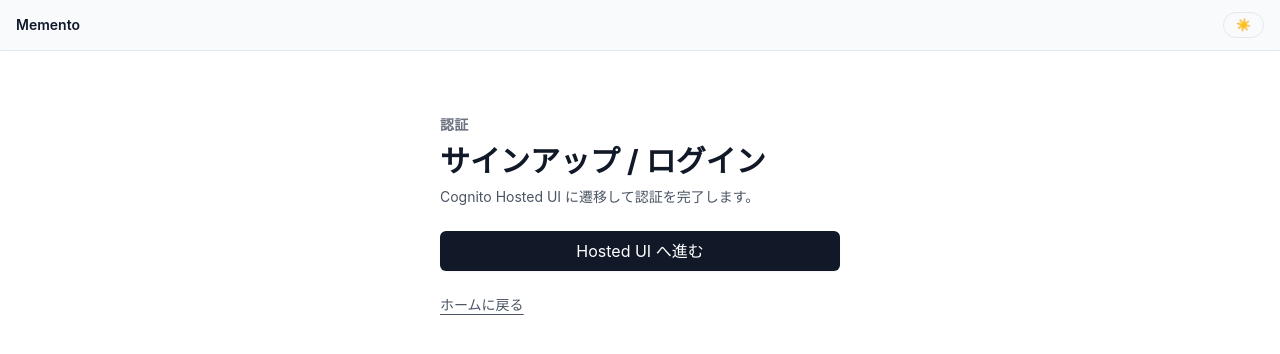
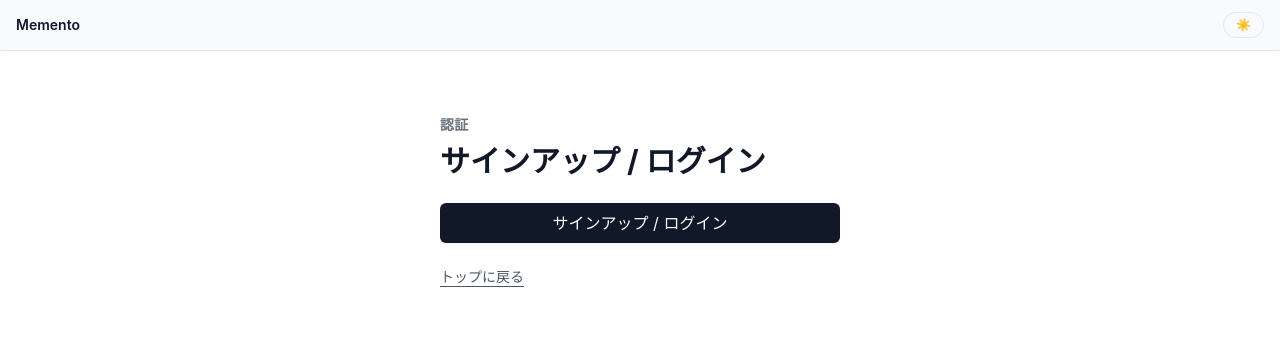
Before and after one commit to katsuki-ishii/memento, a Vue app in the folder frontend/: page /auth/start in a window 1280 px wide. Shown: the top 354 px of the page. Built offline with nearby package versions, Linux system fonts and the light colour scheme.

Commit message:
refactor: 認証ページのUI/UXを改善
- 技術用語を含む説明文を削除
- ボタンラベルを「Hosted UI へ進む」から「サインアップ / ログイン」に変更
- リンクテキストを「ホームに戻る」から「トップに戻る」に変更

```diff
--- a/frontend/src/views/auth/AuthStart.vue
+++ b/frontend/src/views/auth/AuthStart.vue
@@ -9,17 +9,16 @@
       <header class="space-y-2">
         <p class="text-sm font-semibold uppercase tracking-wide text-gray-500">認証</p>
         <h1 class="text-3xl font-bold">サインアップ / ログイン</h1>
-        <p class="text-sm text-gray-600">Cognito Hosted UI に遷移して認証を完了します。</p>
       </header>
       <!-- 認証開始ボタン -->
       <button
         class="rounded-md bg-gray-900 px-4 py-2 text-white shadow-sm transition hover:bg-gray-800"
         @click="start"
       >
-        Hosted UI へ進む
+        サインアップ / ログイン
       </button>
       <RouterLink to="/" class="text-sm text-gray-600 underline underline-offset-4"
-        >ホームに戻る</RouterLink
+        >トップに戻る</RouterLink
       >
     </div>
   </main>
```
